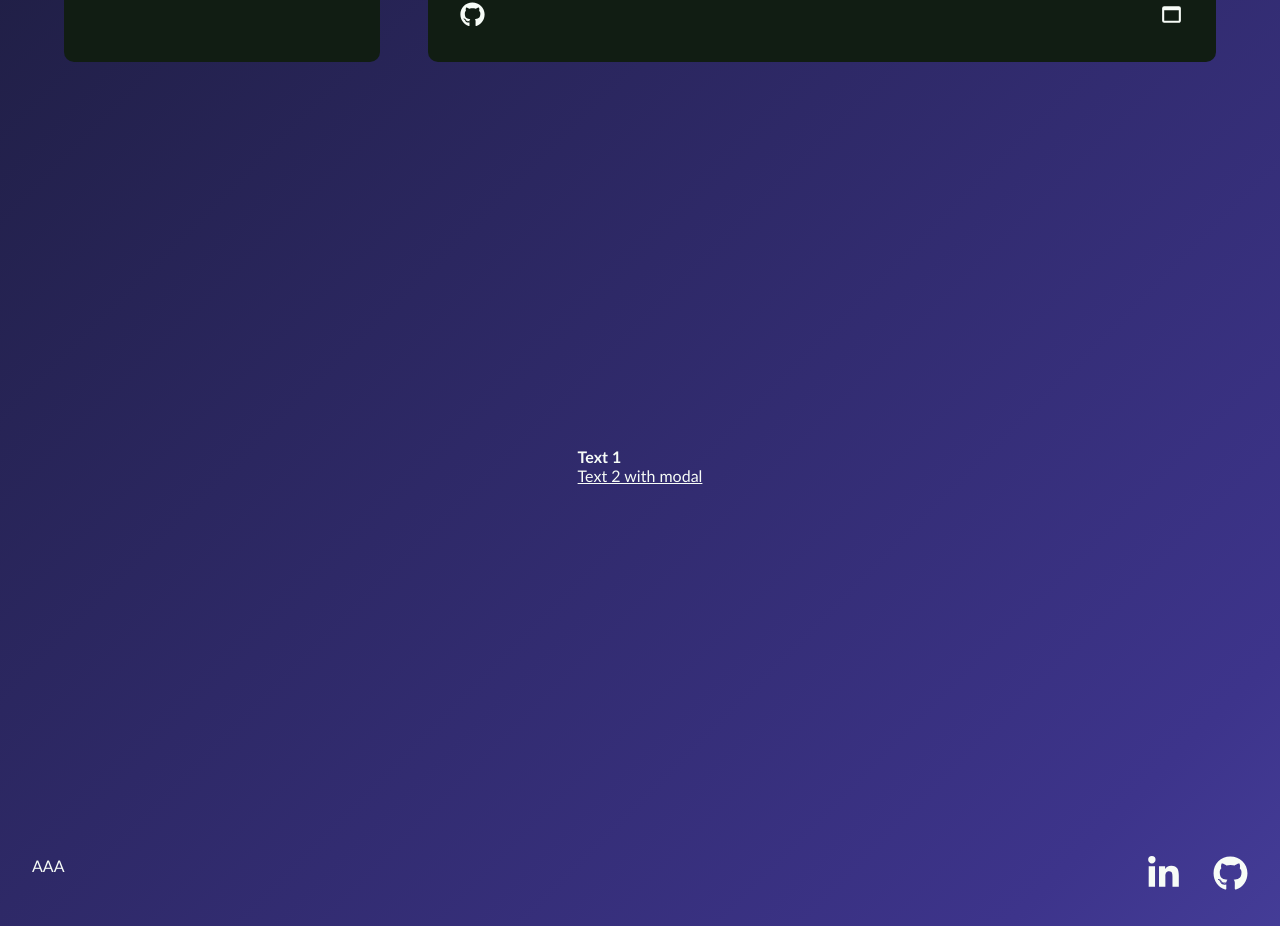
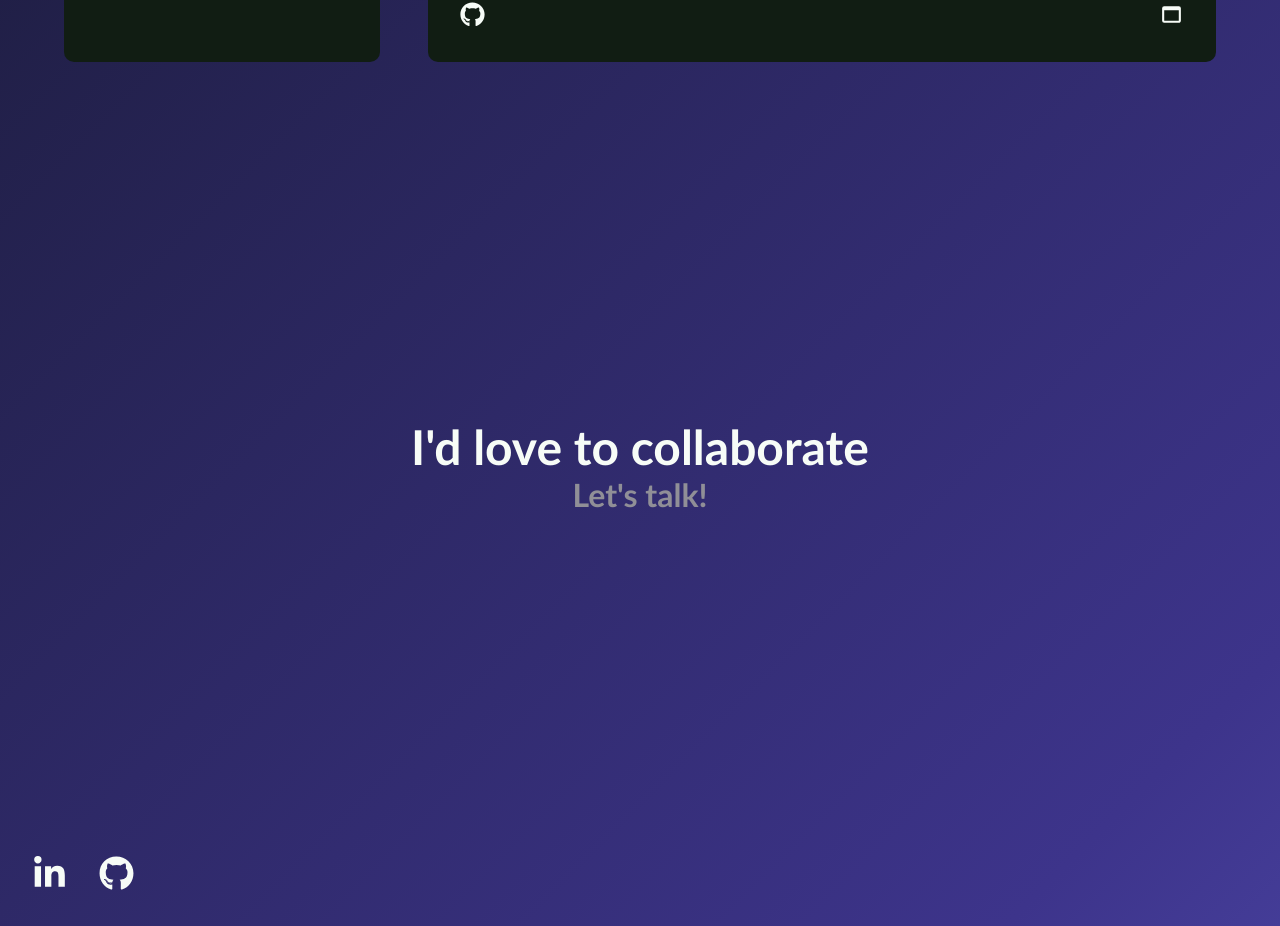
Before and after one commit to sanskriti2005/portfolio-website, a React (Vite) app: page / in a window 1280 px wide. Shown: the part 2274-3200 px from the top of the page. Built offline with nearby package versions, Linux system fonts and the light colour scheme.

Commit message:
contacts page links added

```diff
--- a/src/components/Contact.jsx
+++ b/src/components/Contact.jsx
@@ -8,17 +8,16 @@ export const Contact = () => {
     <div className="contacts-section">
       <div className="contacts-text">
         <div>
-          <h1>Text 1</h1>
-          <a href="">Text 2 with modal</a>
+          <h1>I'd love to collaborate</h1>
+          <a href="mailto:sanskritisri27@gmail.com">Let's talk!</a>
         </div>
       </div>
       <div className="footer">
-        <div className="animation">AAA</div>
         <div className="links">
-          <a href="https://www.linkedin.com/in/sanskriti-s/">
+          <a href="https://www.linkedin.com/in/sanskriti-s/" target="_blank">
             <FaLinkedinIn size={35}/>
           </a>
-          <a href="https://github.com/sanskriti2005">
+          <a href="https://github.com/sanskriti2005" target="_blank">
             <FaGithub size={35}/>
           </a>
         </div>
--- a/src/components/styles/Contact.css
+++ b/src/components/styles/Contact.css
@@ -10,6 +10,24 @@
     display: flex;
     justify-content: center;
     align-items: center;
+    text-align: center;
+}
+
+.contacts-text >div > h1{
+    font-size: 3rem;
+
+}
+
+.contacts-text >div > a{
+    text-decoration: none;
+    font-size: 2rem;
+    color: #908f97;
+    font-weight: 900;
+    transition: color 0.5 ease-in-out;
+}
+
+.contacts-text >div > a:hover{
+    color: #3a3a3f;
 }
 
 .footer{
@@ -24,3 +42,5 @@
     display: flex;
     gap: 2rem;
 }
+
+/* animations */
--- a/src/components/styles/Projects.css
+++ b/src/components/styles/Projects.css
@@ -51,6 +51,7 @@
     grid-area: proj2;
     border-radius: 10px;
     background-color: #111d13;
+    transition: transform 0.3s ease-in-out;
 }
 
 .project2 > div{
```
